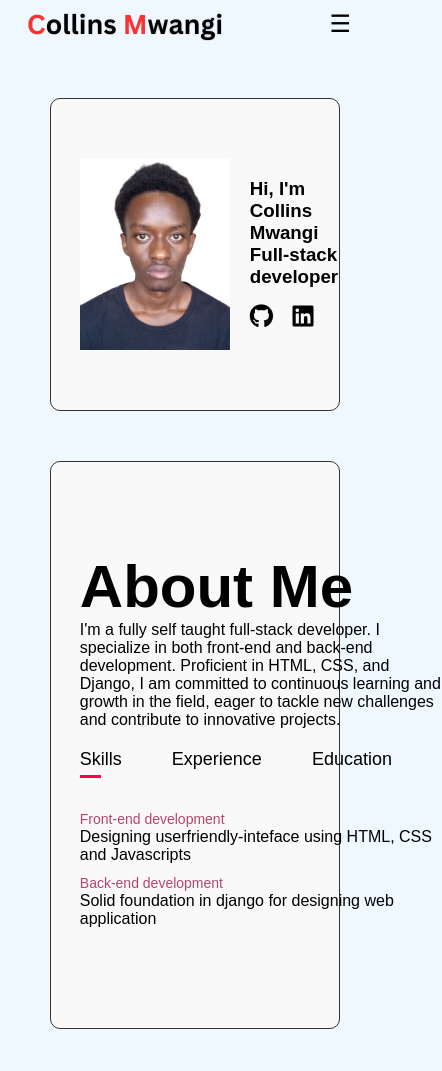
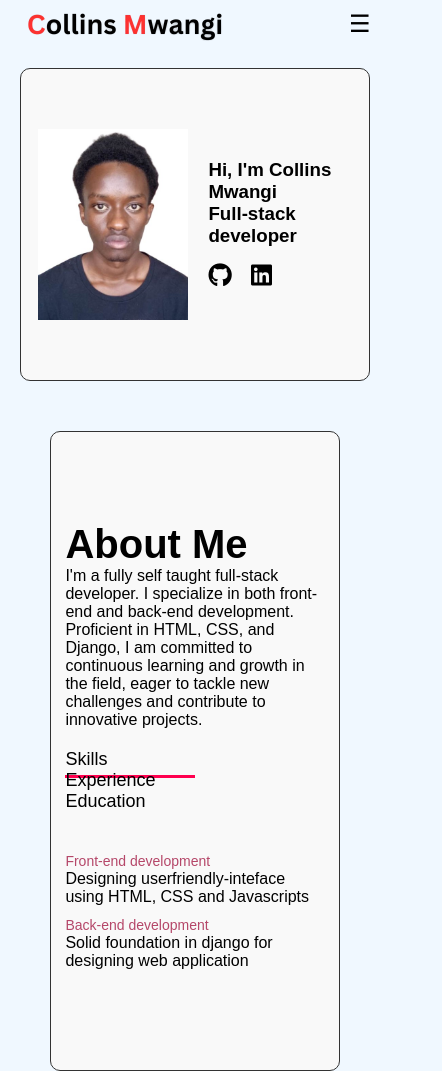
Before and after one commit to CollinsMwangi-cmm/Collins-online-CV, a plain HTML site: page index.html in a window 390 px wide. Shown: the top 1071 px of the page, 442 px wide, since content can reach past the window. Drawn offline with Linux system fonts and the light colour scheme.

Commit message:
Update style.css

```diff
--- a/style.css
+++ b/style.css
@@ -26,7 +26,7 @@ html{
 }
 
 .container{
-    padding: 10px 10%;
+    padding: 10px 5%;
 }
 
 nav{
@@ -364,6 +364,30 @@ nav ul li a:hover::after{
     .nav-list.active + .close-toggle {
         display: block;
     }
+
+
+    .me{
+        flex-direction: column;
+        margin: 20px;
+    }
+
+    .about-col-2{
+        flex-basis: 100%;
+    }
+
+    .sub-title{
+        font-size: 40px;
+    }
+
+    .sub-titles{
+        font-size: 40px;
+    }
+    .tab-titles{
+        flex-direction: column;
+    }
+    .tab-links{
+        margin-right: 0;
+    }
 }
 
 /* Hide the toggle button on larger screens */
```
